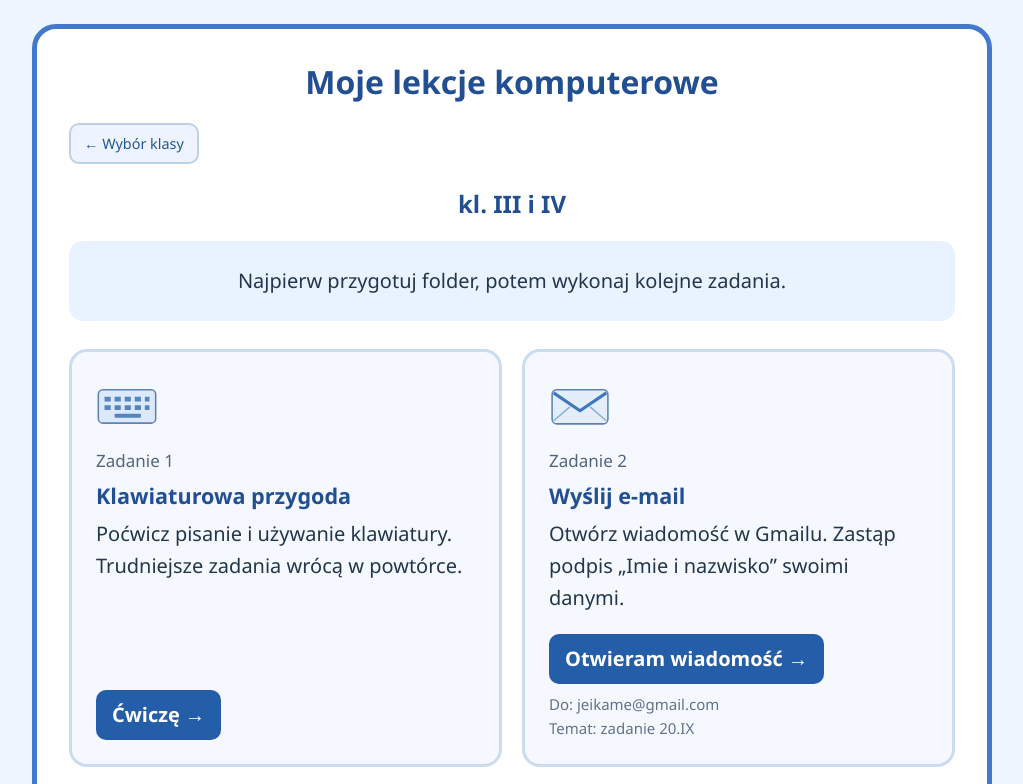
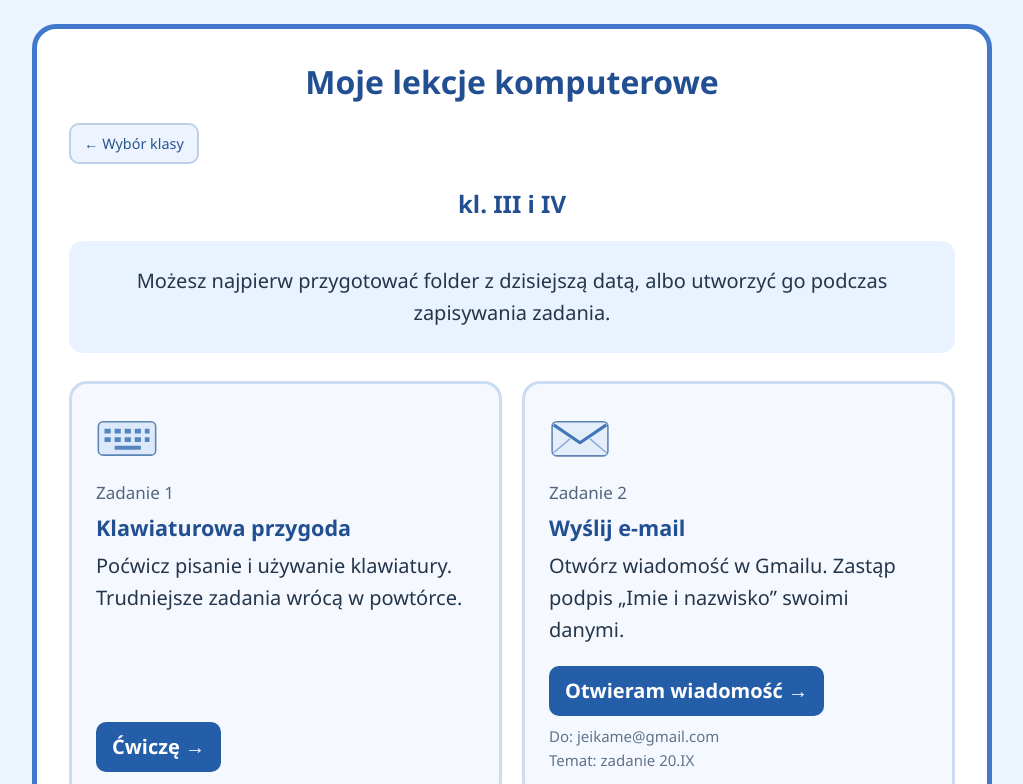
Before and after one commit to emakiej/wiosna, a plain HTML site: page index.html in a window 1280 px wide. Both pictures are taken after a click on the link 866 px from the left and 360 px from the top of the page. Shown: the top 784 px of the page, without its empty margins (128-1151 px from the left). Drawn offline with Linux system fonts and the light colour scheme.

Commit message:
Add files via upload

```diff
--- a/index.html
+++ b/index.html
@@ -6,7 +6,7 @@
 <section id="young" hidden><button class="back" type="button" data-back>← Wybór klasy</button><h2 class="view-title" tabindex="-1">kl. I i II</h2><div class="intro"><p>Wykonaj zadania po kolei.</p></div><ol class="cards">
 <li><a class="card" id="folderLink" href="folderowa_przygoda.html" target="folderowa_przygoda_uczen"><span class="icon" aria-hidden="true"><svg viewBox="0 0 80 64"><path d="M5 18V11Q5 6 11 6H32L41 15H69Q75 15 75 21V53Q75 59 69 59H11Q5 59 5 53Z" fill="#efbd3d" stroke="#ce981f" stroke-width="2"/><path d="M5 26H75V53Q75 59 69 59H11Q5 59 5 53Z" fill="#ffdb72"/></svg></span><span class="number">Zadanie 1</span><h3>Folderowa przygoda</h3><p>Otwórz Eksplorator, znajdź swój folder i przygotuj folder na dzisiejsze prace.</p><span class="open">Zaczynam →</span></a></li>
 <li><a class="card" id="youngMail" href="#" target="_blank" rel="noopener noreferrer"><span class="icon mail-icon" aria-hidden="true"></span><span class="number">Zadanie 2</span><h3>Wyślij e-mail</h3><p>Otwórz przygotowaną wiadomość w Gmailu. Sprawdź podpis przed wysłaniem.</p><span class="open">Otwieram wiadomość →</span><span class="email-meta">Do: jeikame@gmail.com<br>Temat: zadanie 20.IX</span></a></li></ol><p id="signatureState" aria-live="polite"></p><details class="help"><summary>Podpis nie uzupełnił się automatycznie?</summary><label for="signature">Wpisz nazwę swojego folderu, np. AnnaKo:</label><input id="signature" type="text" maxlength="80" autocomplete="off" spellcheck="false" placeholder="Imie i nazwisko"><p class="note">To pole jest opcjonalne. Jeśli pozostanie puste, podpis w wiadomości będzie brzmiał „Imie i nazwisko”. Nazwa wpisana w Folderowej przygodzie może zostać odczytana automatycznie, gdy obie strony są otwarte z tej samej witryny. Przy otwieraniu plików bezpośrednio z dysku przeglądarka może to zablokować.</p></details><div class="mailnote"><p>Wiadomość otworzy się w nowej karcie. Strona nie wysyła jej automatycznie. Jeśli Gmail poprosi o logowanie, zaloguj się na swoje konto i w razie potrzeby ponownie kliknij zadanie.</p></div></section>
-<section id="older" hidden><button class="back" type="button" data-back>← Wybór klasy</button><h2 class="view-title" tabindex="-1">kl. III i IV</h2><div class="intro"><p>Najpierw przygotuj folder, potem wykonaj kolejne zadania.</p></div><ol class="cards" start="0">
+<section id="older" hidden><button class="back" type="button" data-back>← Wybór klasy</button><h2 class="view-title" tabindex="-1">kl. III i IV</h2><div class="intro"><p>Możesz najpierw przygotować folder z dzisiejszą datą, albo utworzyć go podczas zapisywania zadania.</p></div><ol class="cards" start="0">
 <!--<li><a class="card" href="instrukcja_folder.html" target="_blank" rel="noopener"><span class="icon folder-icon" aria-hidden="true"></span><span class="number">Zadanie 0</span><h3>Przygotowanie folderu</h3><p>Utwórz w swoim folderze folder z dzisiejszą datą. Skorzystaj z instrukcji.</p><span class="open">Otwieram instrukcję →</span></a></li>-->
 <li><a class="card" href="klawiaturowa_przygoda.html" target="_blank" rel="noopener"><span class="icon" aria-hidden="true"><svg viewBox="0 0 80 64"><rect x="3" y="13" width="74" height="43" rx="6" fill="#dce9fa" stroke="#5d83b2" stroke-width="2"/><g fill="#5485be"><path d="M11 22h8v6h-8zm13 0h8v6h-8zm13 0h8v6h-8zm13 0h8v6h-8zm13 0h6v6h-6zM11 33h8v6h-8zm13 0h8v6h-8zm13 0h8v6h-8zm13 0h8v6h-8zm13 0h6v6h-6z"/><rect x="24" y="44" width="34" height="5" rx="1"/></g></svg></span><span class="number">Zadanie 1</span><h3>Klawiaturowa przygoda</h3><p>Poćwicz pisanie i używanie klawiatury. Trudniejsze zadania wrócą w powtórce.</p><span class="open">Ćwiczę →</span></a></li>
 <li><a class="card" id="olderMail" href="#" target="_blank" rel="noopener noreferrer"><span class="icon mail-icon" aria-hidden="true"></span><span class="number">Zadanie 2</span><h3>Wyślij e-mail</h3><p>Otwórz wiadomość w Gmailu. Zastąp podpis „Imie i nazwisko” swoimi danymi.</p><span class="open">Otwieram wiadomość →</span><span class="email-meta">Do: jeikame@gmail.com<br>Temat: zadanie 20.IX</span></a></li></ol><div class="mailnote"><p>Wiadomość otworzy się w nowej karcie. Strona nie wysyła jej automatycznie. Przed wysłaniem sprawdź podpis.</p></div></section>
```
